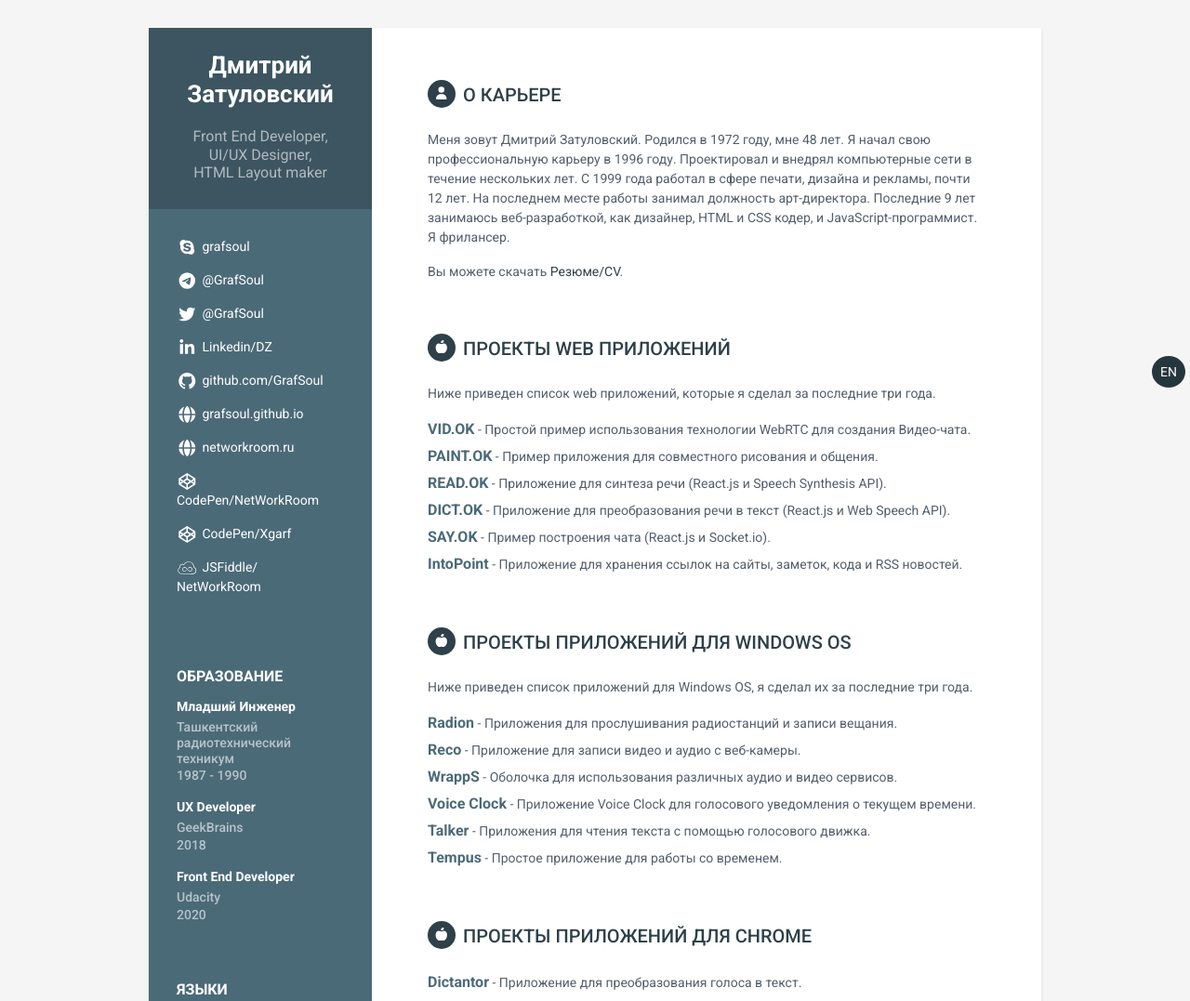
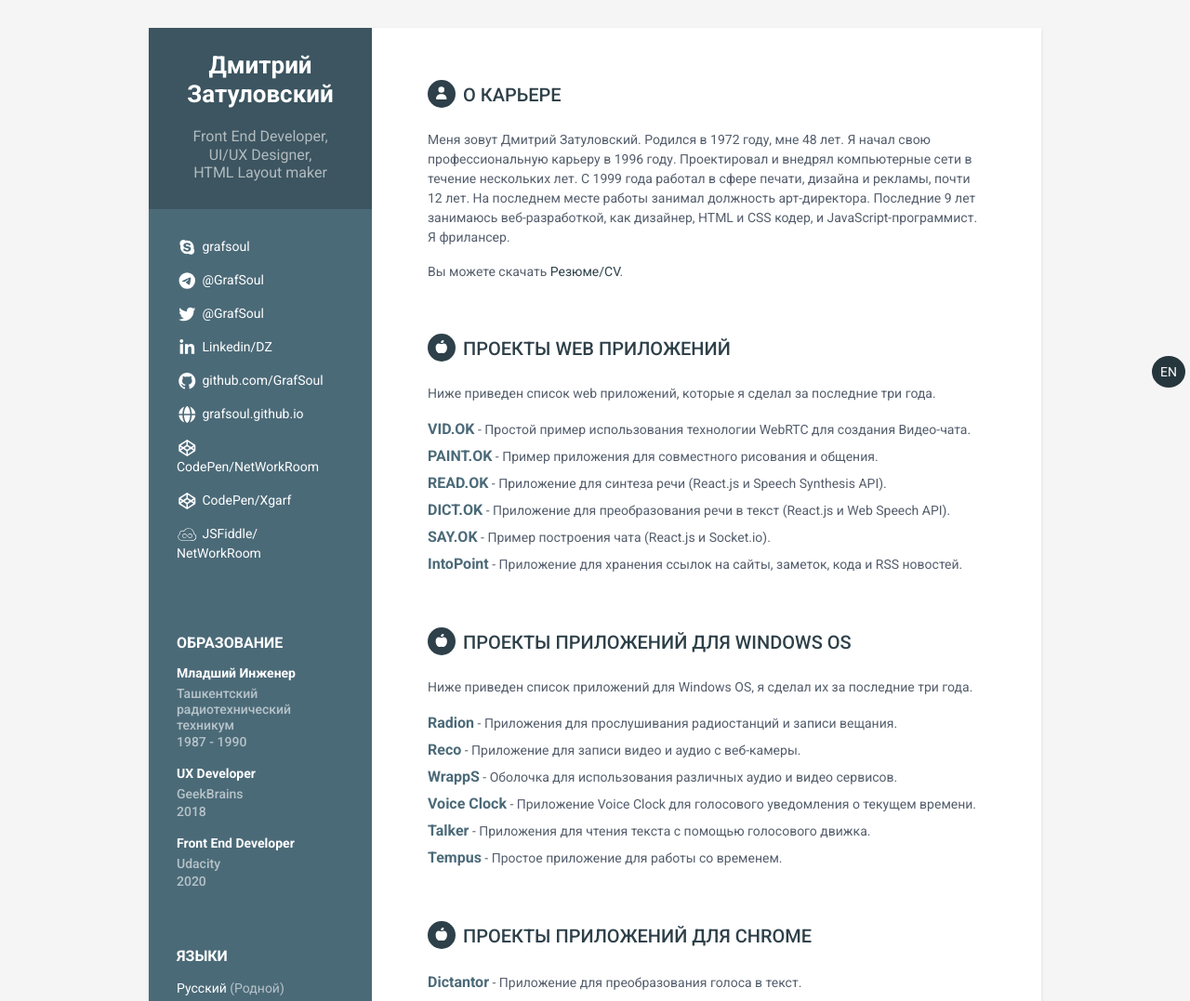
Before and after one commit to GrafSoul/grafsoul.github.io, a website: page docs/index.html in a window 1280 px wide. Shown: the top 1077 px of the page at 93% size. Drawn offline with nearby package versions, Linux system fonts and the light colour scheme.

```diff
--- a/docs/index.html
+++ b/docs/index.html
@@ -32,7 +32,6 @@
                     <li class="linkedin"><i class="fab fa-linkedin-in"></i><a href="https://www.linkedin.com/in/dmitriy-zatulovskiy-0469331a1/" target="_blank">Linkedin/DZ</a></li>
                     <li class="github"><i class="fab fa-github"></i><a href="https://github.com/GrafSoul" target="_blank">github.com/GrafSoul</a></li>
                     <li class="website"><i class="fas fa-globe"></i><a href="https://grafsoul.github.io/" target="_blank">grafsoul.github.io</a></li>
-                    <li class="website"><i class="fas fa-globe"></i><a href="https://networkroom.ru/" target="_blank">networkroom.ru</a></li>
                     <li class="website"><i class="fab fa-codepen"></i><a href="https://codepen.io/NetWorkRoom" target="_blank">CodePen/NetWorkRoom</a></li>
                     <li class="website"><i class="fab fa-codepen"></i><a href="https://codepen.io/Xgraf" target="_blank">CodePen/Xgarf</a></li>
                     <li class="website"><i class="fab fa-jsfiddle"></i><a href="https://jsfiddle.net/user/NetWorkRoom/fiddles/" target="_blank">JSFiddle/ NetWorkRoom</a></li>
```
Also changed, not shown: source/html/index.html (+0 -1 lines), 2 other files.
